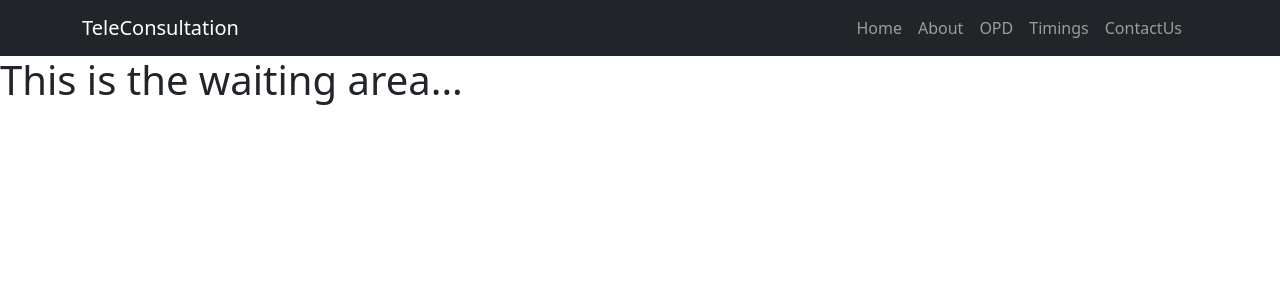
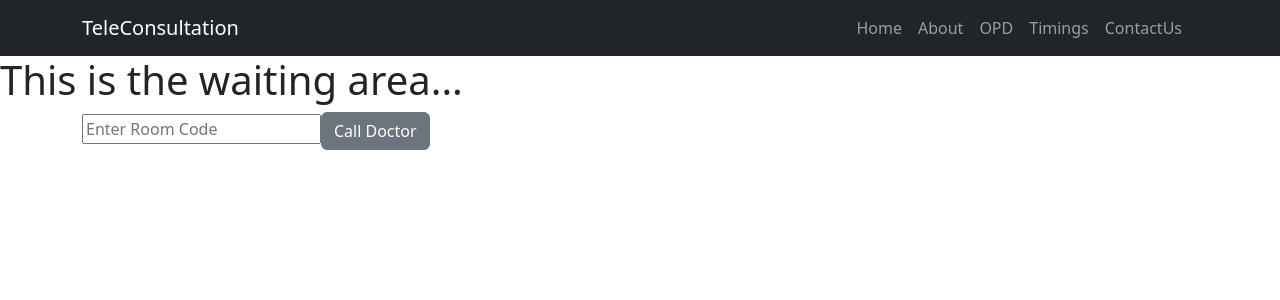
Before and after one commit to ayushagarwal210/tele_frontend, a React (Create React App) app: page /patient/waitingArea in a window 1280 px wide. Shown: the top 300 px of the page. Built offline with nearby package versions, Linux system fonts and the light colour scheme.

Commit message:
updating

```diff
--- a/package.json
+++ b/package.json
@@ -10,6 +10,7 @@
     "@testing-library/jest-dom": "^5.16.5",
     "@testing-library/react": "^13.4.0",
     "@testing-library/user-event": "^13.5.0",
+    "@zegocloud/zego-uikit-prebuilt": "^1.7.4",
     "axios": "^1.3.3",
     "bootstrap": "^5.2.3",
     "dayjs": "^1.11.7",
@@ -22,7 +23,7 @@
     "react-datepicker": "^4.10.0",
     "react-dom": "^18.2.0",
     "react-phone-number-input": "^3.2.19",
-    "react-router-dom": "^6.8.1",
+    "react-router-dom": "^6.9.0",
     "react-scripts": "5.0.1",
     "web-vitals": "^2.1.4"
   },
--- a/src/App.js
+++ b/src/App.js
@@ -12,6 +12,7 @@ import PatientAppointment from "./PatientComponents/PatientAppointment";
 import PatientWaitingArea from "./PatientComponents/PatientWaitingArea";
 import PatientPrescription from "./PatientComponents/PatientPrescription";
 import PatientHomePage from "./PatientComponents/PatientHomePage";
+import VideoCallPage from "./VideoCallPage/VideoCallPage";
 
 
 //All is well
@@ -37,6 +38,7 @@ function App() {
           />
           <Route path="/doctor" element={<Dashboard />} />
           <Route path="/doctor/prescription" element={<Prescription />} />
+          <Route path="/room/:roomId" element={<VideoCallPage />} />
         </Routes>
       </BrowserRouter>
     </div>
--- a/src/PatientComponents/PatientHomePage.js
+++ b/src/PatientComponents/PatientHomePage.js
@@ -9,8 +9,9 @@ import {
   DropdownButton,
   Dropdown,
 } from "react-bootstrap";
+
+import NavbarHome from "../Components/NavbarHome";
 import { useNavigate } from "react-router-dom";
-import NavbarHome from "../Components/NavbarHome";
 
 export default function PatientHomePage() {
   const [department, setDepartment] = useState();
@@ -40,6 +41,8 @@ export default function PatientHomePage() {
     console.log(selectedDepartment);
     handleClose();
   };
+
+
   const [selectedDepartment, setSelectedDepartment] = useState("");
 
   const handleSelectChange = (eventKey) => {
@@ -58,6 +61,7 @@ export default function PatientHomePage() {
           <Button variant="secondary" href="/patient/prescription">
             View-History
           </Button>
+
         </div>
       </Container>
       <Modal show={show} onHide={handleClose} className="text-center">
--- a/src/PatientComponents/PatientWaitingArea.js
+++ b/src/PatientComponents/PatientWaitingArea.js
@@ -1,11 +1,43 @@
 import React from "react";
 import NavbarHome from "../Components/NavbarHome";
+import { useNavigate } from "react-router-dom";
+import { useCallback , useState} from "react";
+import {
+  Button,
+  Container,
+  Modal,
+  Form,
+  DropdownButton,
+  Dropdown,
+} from "react-bootstrap";
+
 
 function PatientWaitingArea() {
+
+  const [roomCode, setRoomCode] = useState("")
+  const navigate = useNavigate()
+
+  const handleJoinRoom = useCallback(() => {
+    navigate(`/room/${roomCode}`);
+  }, [navigate, roomCode])
+
   return (
     <div>
       <NavbarHome />
       <h1>This is the waiting area...</h1>
+      <Container>
+        <div>
+          <input type="text"
+            value={roomCode}
+            onChange={e => setRoomCode(e.target.value)}
+            required
+            placeholder='Enter Room Code' />
+          <Button variant="secondary" onClick={handleJoinRoom}>
+            Call Doctor
+          </Button>
+        </div>
+      </Container>
+
     </div>
   );
 }
--- /dev/null
+++ b/src/VideoCallPage/VideoCallPage.js
@@ -0,0 +1,43 @@
+import React from 'react'
+import { useParams } from 'react-router-dom'
+import { ZegoUIKitPrebuilt } from '@zegocloud/zego-uikit-prebuilt'
+
+const VideoCallPage = () => {
+    const { roomId } = useParams()
+
+    const myMeeting = async (element) => {
+        const appID = 1613973613;                // ***one-on-one call
+        const serverSecret = "f06a963274343ee0a50c0ed8377bcd10";
+        // const appID = 524151284;
+        // const serverSecret = "430713bb560808706b4918807d0af4a9";
+        const kitToken = ZegoUIKitPrebuilt.generateKitTokenForTest(
+            appID,
+            serverSecret,
+            roomId,
+            Date.now().toString(),
+            "Akanksha"
+        )
+
+        const zp = ZegoUIKitPrebuilt.create(kitToken)
+        zp.joinRoom({
+            container: element,
+            scenario: {
+                mode: ZegoUIKitPrebuilt.OneONoneCall
+            },
+            showPreJoinView: false,
+            showScreenSharingButton: false,
+            maxUsers: 2,
+            showUserList: false,
+            layout: "Auto",
+            showLayoutButton: true,
+            showRoomDetailsButton: true,
+        })
+    }
+    return (
+        <div className='room-page'>
+            <div ref={myMeeting} style={{ width: "50vw", height: "50vh" }} />
+        </div>
+    )
+}
+
+export default VideoCallPage
```
Also changed, not shown: src/VideoCall/VideoCall.js (deleted), 2 other files (tests, documents, lock files or other folders).
